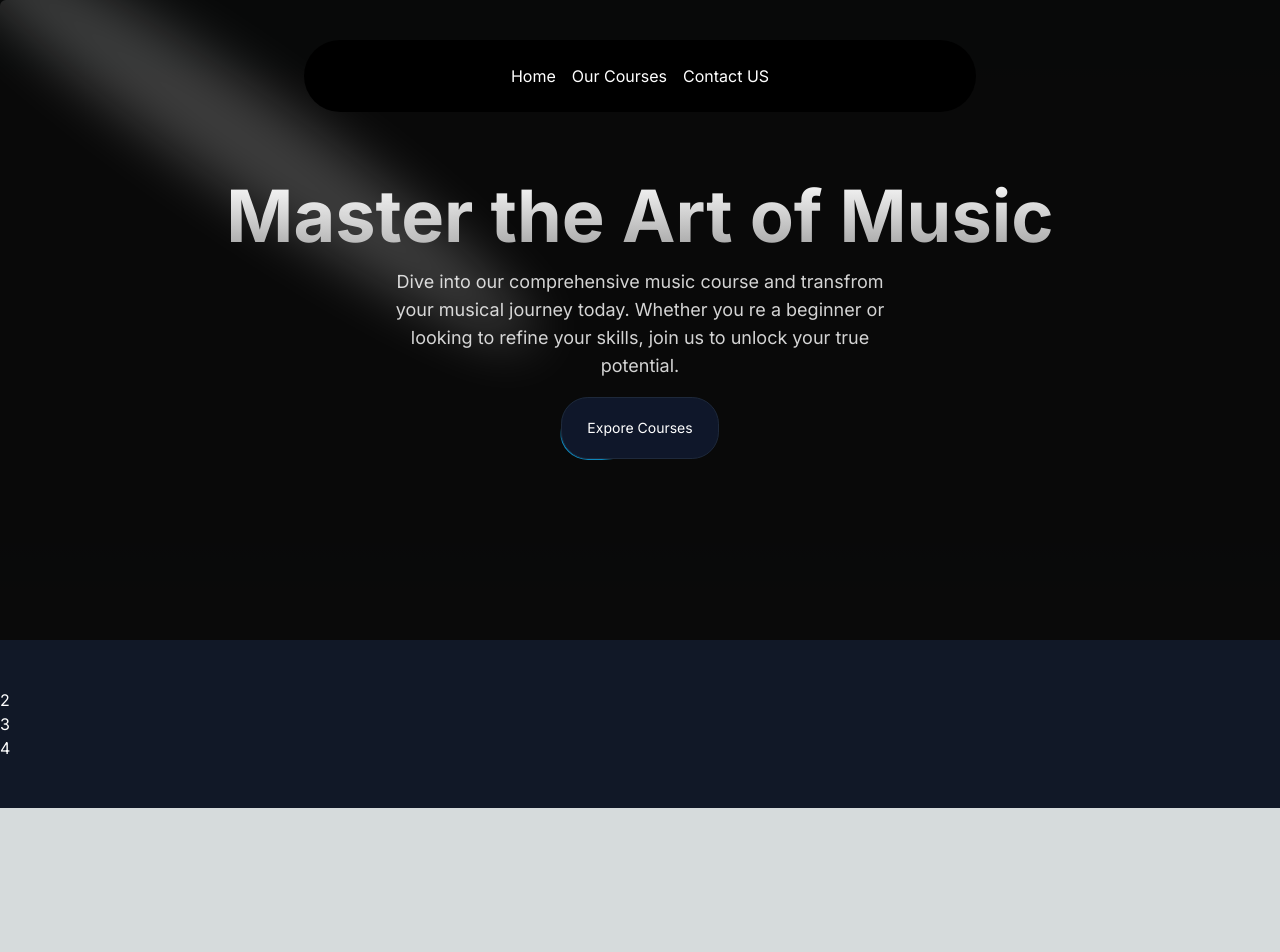
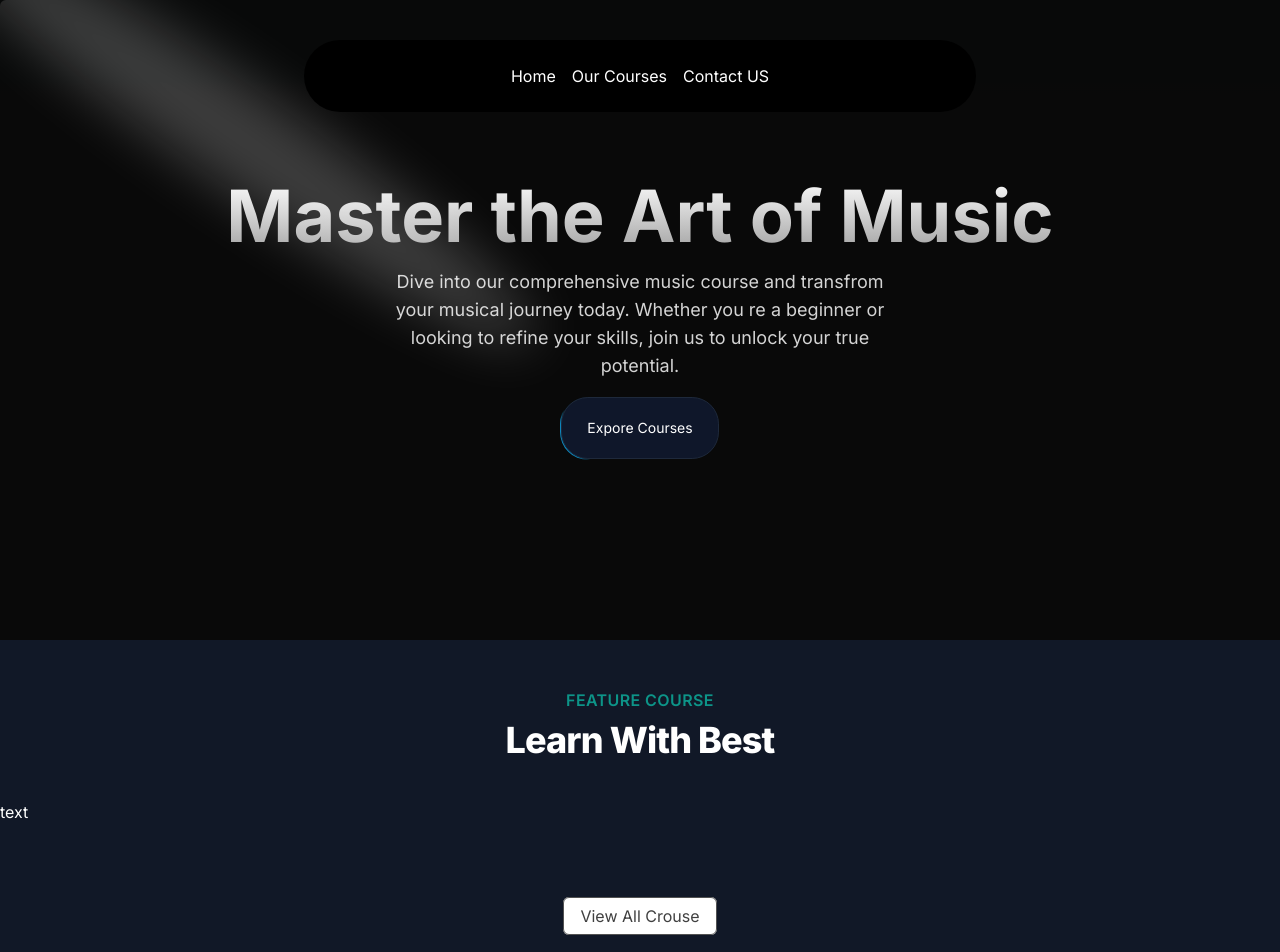
Before and after one commit to HabiburRahnan/music-art, a Next.js app: page / in a window 1280 px wide. Shown: the top 952 px of the page. Before the commit the page ends 808 px from the top, so only its background shows below. Built offline with nearby package versions, Linux system fonts and the light colour scheme.

Commit message:
title design and data type check and data fikter

```diff
--- a/src/components/FeatureCourse.tsx
+++ b/src/components/FeatureCourse.tsx
@@ -1,14 +1,46 @@
+import Link from "next/link";
 import courseData from "../data/music-data.json";
 
+interface Course {
+  id: number;
+  title: string;
+  slug: string;
+  description: string;
+  price: number;
+  instructor: string;
+  isFeatured: boolean;
+
+}
 const FeatureCourse = () => {
+  courseData.courses.filter((course:Course) => course.isFeatured);
+
   return (
     <div className="py-12 bg-gray-900">
       <div>
-        <div className=""></div>
+        <div className="text-center">
+          <h2 className="text-base text-teal-600 font-semibold tracking-wide uppercase">
+            FEATURE COURSE
+          </h2>
+          <p className="mt-2 text-3xl leading-8 font-extrabold tracking-tight text-white sm:text-4xl">
+            Learn With Best
+          </p>
+        </div>
       </div>
-      <div>2</div>
-      <div>3</div>
-      <div>4</div>
+
+      <div className="mt-10">
+        <div className="grid grid-cols-1 sm:grid-cols-2 lg:grid-cols-3 gap-8 justify-center">
+          text
+        </div>
+      </div>
+
+      <div className="mt-20 text-center">
+        <Link
+          href="/courses"
+          className="px-4 py-2 rounded-md border border-neutral-600 text-neutral-700 bg-white hover:bg-gray-100 translation duration-200"
+        >
+          View All Crouse
+        </Link>
+      </div>
     </div>
   );
 };
```
